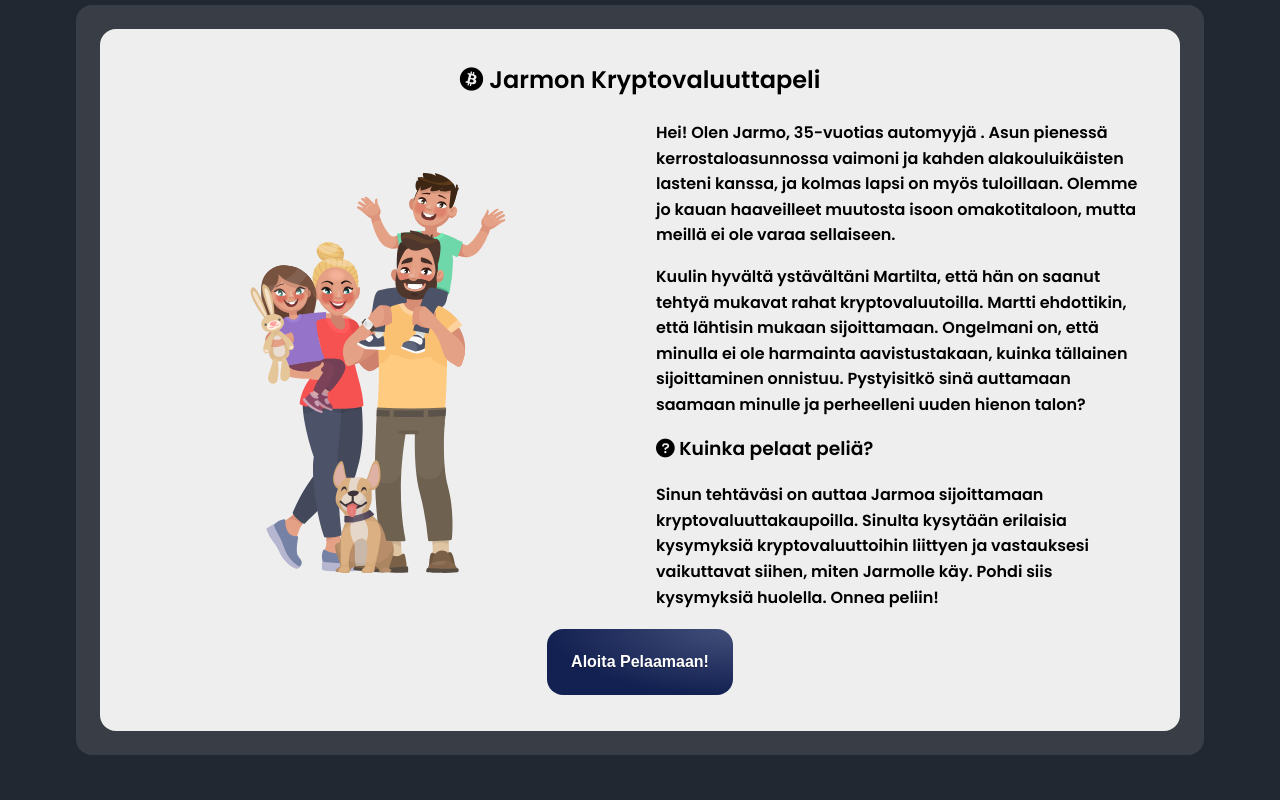
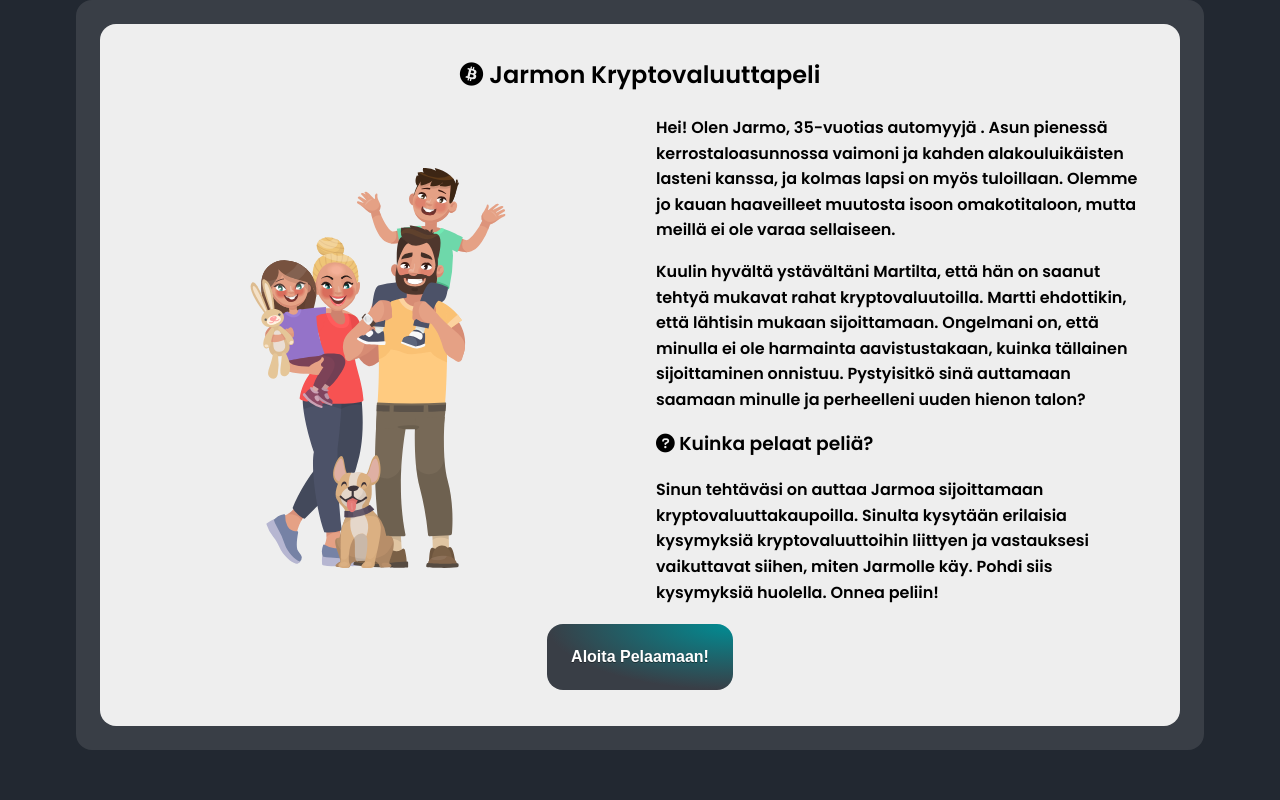
Before and after one commit to Crypto-quiz/Krypto-peli, a PHP site: page / in a window 1280 px wide. Run offline with PHP 8.4, Linux system fonts and the light colour scheme.

Commit message:
Update styles.css

```diff
--- a/css/styles.css
+++ b/css/styles.css
@@ -1,14 +1,27 @@
 @import url('https://fonts.googleapis.com/css2?family=Poppins:wght@600&display=swap');
+@import url('https://fonts.googleapis.com/css2?family=Oswald:wght@200&display=swap');
+:root {
 
-:root {
   --clr-1: #222831;
   --clr-2: #393E46;
-  --clr-3: #00ADB5;
+  --clr-3: #008d94;
   --clr-4: #EEEEEE;
+/*
+  --clr-1: #434F7A;
+  --clr-2: #333F6B;
+  --clr-3: #FF4A11;
+  --clr-4: #FFFFFF; */
+
+  /* --clr-1: #1B262C;
+  --clr-2: #0F4C75;
+  --clr-3: #3282B8;
+  --clr-4: #EAEAEA; */
+
   --ff-primary: 'Poppins', sans-serif;
+  --ff-seconday: 'Poppins', sans-serif;
 
   --clr-primary: #132152;
-  --clr-secondary: #fff;
+  --clr-secondary: rgb(146, 112, 112);
   --clr-bg: #434F7A;
 }
 
@@ -33,6 +46,7 @@ h1,
 h2,
 h3,
 p {
+  font-family: var(--ff-primary);
   margin: 0;
 }
 
@@ -40,7 +54,7 @@ h1,
 h2,
 h3 {
   color: var(--clr-);
-  font-family: var(--ff-primary);
+  font-family: var(--ff-seconday);
 }
 
 h2,
@@ -56,7 +70,7 @@ img {
 
 header,
 section {
-  padding: 5px 0px;
+  padding:  0px;
   @media (min-width: 40em) {
     header,
     section {
@@ -99,7 +113,7 @@ section {
   outline: 0;
   border: 0;
   cursor: pointer;
-  background: radial-gradient( 100% 100% at 100% 0%, #434F7A 0%, #132152 100% );
+  background: radial-gradient( 100% 100% at 100% 0%, var(--clr-3) 0%, var(--clr-2) 100% );
   border-radius: 1em;
   color: #fff;
   font-size: 1em;
@@ -112,7 +126,7 @@ section {
 
 }
 .button:hover {
-  box-shadow: 0px 4px 8px rgb(45 35 66 / 40%), 0px 7px 13px -3px rgb(45 35 66 / 30%), inset 0px -3px 0px rgb(32, 125, 201);
+  box-shadow: 0px 4px 8px rgb(45 35 66 / 40%), 0px 7px 13px -3px rgb(45 35 66 / 30%), inset 0px -3px 0px var(--clr-3);
       transform: translateY(-2px);
 }
 .button:active{
@@ -166,6 +180,7 @@ p.palaute::before{
   font-weight: bold;
   font-weight: bold;
   font-size: 21px;
+  font-family: var(--ff-seconday);
 }
 p.tarina::before{
   content: "Tarina";
@@ -173,6 +188,7 @@ p.tarina::before{
   color: var(--clr-3);
   font-weight: bold;
   font-size: 21px;
+  font-family: var(--ff-seconday);
 }
 p.kysymys::before{
   content: "Kysymys";
@@ -180,6 +196,7 @@ p.kysymys::before{
   color: var(--clr-3);
   font-weight: bold;
   font-size: 21px;
+  font-family: var(--ff-seconday);
 }
 /* p.kysymys::before {
   content: "";
```
